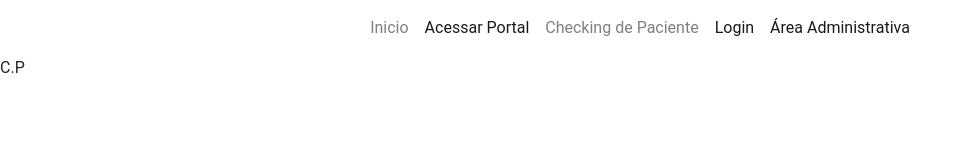
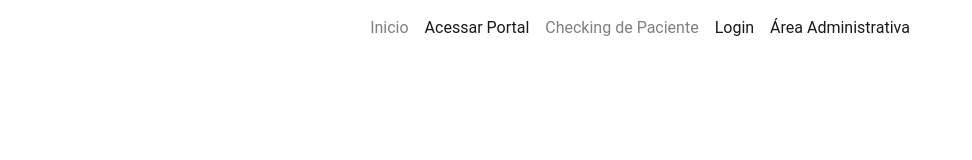
Before and after one commit to Lucasark/ES2-EasyCaf-, a React (Create React App) app: page /menu/cadastroexame in a window 1280 px wide. Shown: the top 160 px of the page, without its empty margins (0-972 px from the left). Built offline with nearby package versions, Linux system fonts and the light colour scheme.

Commit message:
Templete Cadastro de Exame

```diff
--- a/src/components/CadastroPaciente/CadastroExame.jsx
+++ b/src/components/CadastroPaciente/CadastroExame.jsx
@@ -1,14 +1,10 @@
-import React, { Component } from "react";
+import React, { useState } from "react";
+import {Row, Form, Card} from "react-bootstrap";
+import Button from "../Model/CustomButton";
+import CustomBox from "../Model/CustomBox"
 
-
-class CadastroExame extends Component {
-    render(){
-        return(
-            <div>
-                <p>C.P</p>
-            </div>
-        )
-    }
+export default props => {
+    return(
+        <></>
+    )
 }
-
-export default CadastroExame;
```
